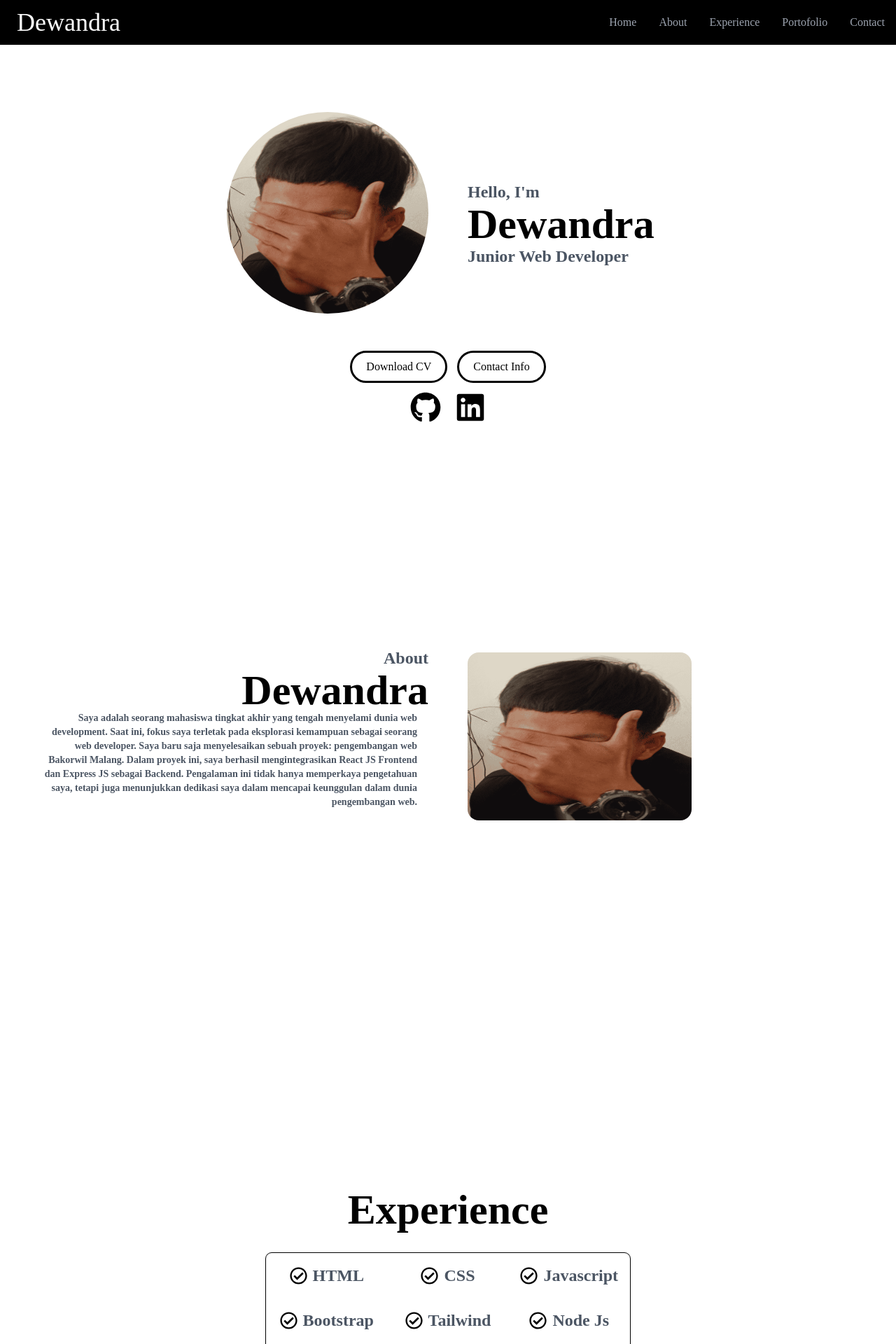
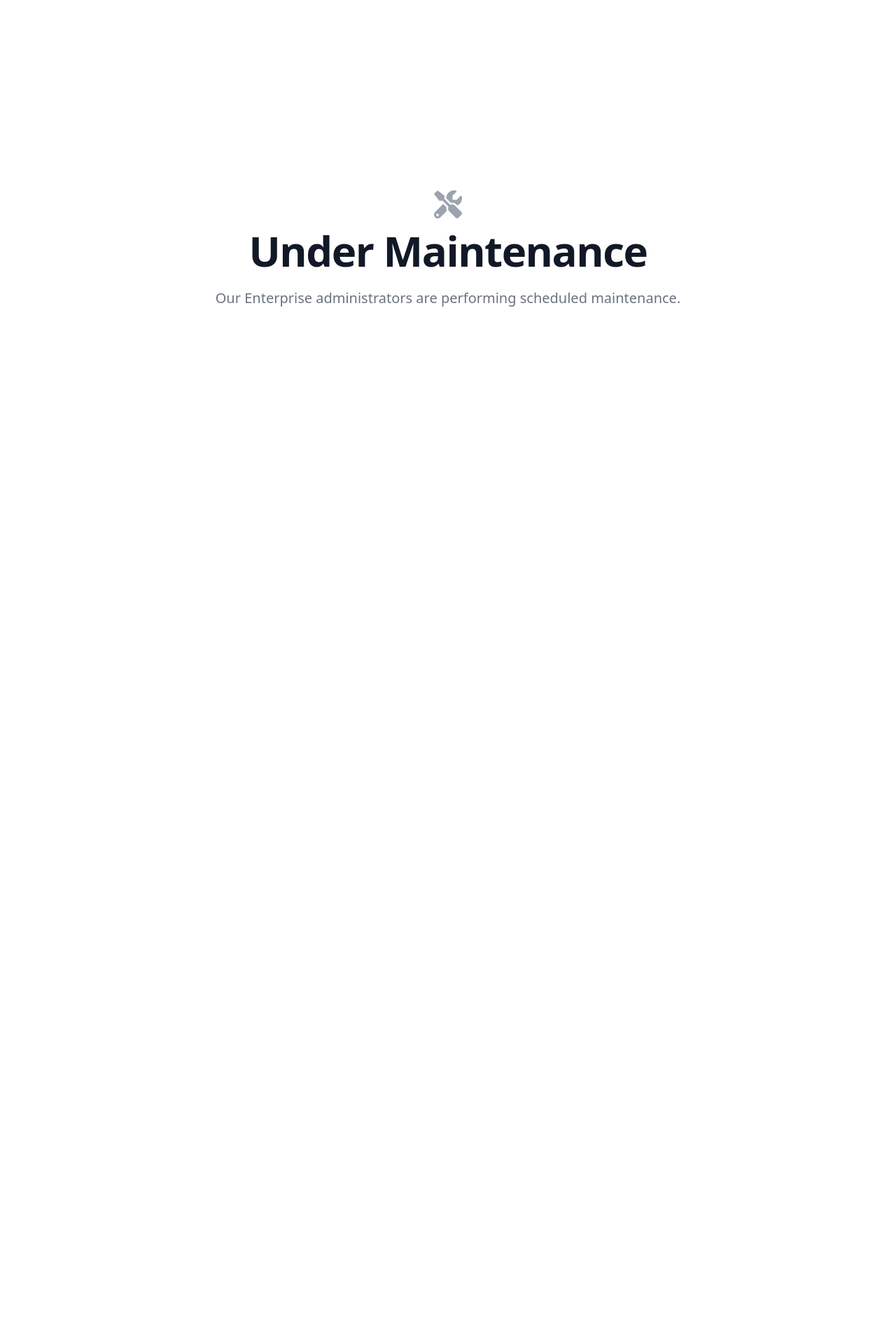
Before and after one commit to dewandra/webprobadi, a React (Vite) app: page / in a window 1280 px wide. Shown: the top 1920 px of the page at 70% size. After the commit the page ends 800 px from the top, so only its background shows below. Built offline with nearby package versions, Linux system fonts and the light colour scheme; a web font is replaced by a local one.

Commit message:
under maintanance

```diff
--- a/index.html
+++ b/index.html
@@ -1,8 +1,8 @@
-<!doctype html>
+<!DOCTYPE html>
 <html lang="en">
   <head>
     <meta charset="UTF-8" />
-    <link rel="icon" type="image/svg+xml" href="/vite.svg" />
+    <link rel="icon" type="image/svg+xml" href="/drb.png" />
     <meta name="viewport" content="width=device-width, initial-scale=1.0" />
     <title>Dewandra</title>
   </head>
--- a/src/App.jsx
+++ b/src/App.jsx
@@ -6,16 +6,18 @@
 import Portofolio from "./component/Portofolio";
 import Contact from "./component/Contact";
 import { BrowserRouter, Route, Routes } from "react-router-dom";
+import Maintanance from "./component/Maintanance";
 
 function App() {
   return (
     <>
-      <Navbar />
+      {/* <Navbar />
       <Home />
       <About />
       <Experience />
       <Portofolio />
-      <Contact />
+      <Contact /> */}
+      <Maintanance />
     </>
   );
 }
--- a/src/component/About.jsx
+++ b/src/component/About.jsx
@@ -14,7 +14,7 @@
             <p className="text-4xl md:text-6xl font-semibold text-black">
               Dewandra
             </p>
-            <p className="text-sm font-semibold text-gray-600 px-4 md:text-right md:ml-10">
+            <p className="text-sm font-semibold text-gray-600 px-4 md:text-right md:ml-10 md:pl-32">
               Saya adalah seorang mahasiswa tingkat akhir yang tengah menyelami
               dunia web development. Saat ini, fokus saya terletak pada
               eksplorasi kemampuan sebagai seorang web developer. Saya baru saja
--- a/src/component/Experience.jsx
+++ b/src/component/Experience.jsx
@@ -42,16 +42,17 @@
       id="experience"
     >
       <p className="text-4xl md:text-6xl font-semibold text-black mb-8">
-        Experience
+        Skill
       </p>
-      <div className="grid grid-cols-2 md:grid-cols-3 outline outline-offset-3 outline-1 rounded-lg ">
+      <div className="grid grid-cols-2 md:grid-cols-3 md:px-28 md:py-10 outline outline-offset-3 outline-1 rounded-lg">
         {items.map((i) => (
           <div className="flex md:justify-center items-center gap-2 p-4">
             <span>
-              <FaRegCheckCircle size={25} />
+              <FaRegCheckCircle size={25}/>
             </span>
             <p
-              className="text-l md:text-2xl font-semibold text-gray-600"
+              className="text-l md:text-2xl font-semibold text-gray-600
+            "
               key={i.id}
             >
               {i.item}
--- /dev/null
+++ b/src/component/Maintanance.jsx
@@ -0,0 +1,33 @@
+import React from "react";
+
+const Maintanance = () => {
+  return (
+    <section class="bg-white dark:bg-gray-900 h-screen">
+      <div
+        class="py-8 px-4 mx-auto max-w-screen-md text-center lg:py-16 lg:px-12"
+        id="content"
+      >
+        <div className="mt-52">
+          <svg
+            class="mx-auto mb-4 w-10 h-10 text-gray-400"
+            xmlns="http://www.w3.org/2000/svg"
+            viewBox="0 0 512 512"
+          >
+            <path
+              fill="currentColor"
+              d="M331.8 224.1c28.29 0 54.88 10.99 74.86 30.97l19.59 19.59c40.01-17.74 71.25-53.3 81.62-96.65c5.725-23.92 5.34-47.08 .2148-68.4c-2.613-10.88-16.43-14.51-24.34-6.604l-68.9 68.9h-75.6V97.2l68.9-68.9c7.912-7.912 4.275-21.73-6.604-24.34c-21.32-5.125-44.48-5.51-68.4 .2148c-55.3 13.23-98.39 60.22-107.2 116.4C224.5 128.9 224.2 137 224.3 145l82.78 82.86C315.2 225.1 323.5 224.1 331.8 224.1zM384 278.6c-23.16-23.16-57.57-27.57-85.39-13.9L191.1 158L191.1 95.99l-127.1-95.99L0 63.1l96 127.1l62.04 .0077l106.7 106.6c-13.67 27.82-9.251 62.23 13.91 85.39l117 117.1c14.62 14.5 38.21 14.5 52.71-.0016l52.75-52.75c14.5-14.5 14.5-38.08-.0016-52.71L384 278.6zM227.9 307L168.7 247.9l-148.9 148.9c-26.37 26.37-26.37 69.08 0 95.45C32.96 505.4 50.21 512 67.5 512s34.54-6.592 47.72-19.78l119.1-119.1C225.5 352.3 222.6 329.4 227.9 307zM64 472c-13.25 0-24-10.75-24-24c0-13.26 10.75-24 24-24S88 434.7 88 448C88 461.3 77.25 472 64 472z"
+            />
+          </svg>
+          <h1 class="mb-4 text-4xl font-bold tracking-tight leading-none text-gray-900 lg:mb-6 md:text-5xl xl:text-6xl dark:text-white">
+            Under Maintenance
+          </h1>
+          <p class="font-light text-gray-500 md:text-lg xl:text-xl dark:text-gray-400">
+            Our Enterprise administrators are performing scheduled maintenance.
+          </p>
+        </div>
+      </div>
+    </section>
+  );
+};
+
+export default Maintanance;
--- a/src/component/Portofolio.jsx
+++ b/src/component/Portofolio.jsx
@@ -4,7 +4,7 @@
 
 const Portofolio = () => {
   return (
-    <div className="h-screen font-myFont" id="portofolio">
+    <div className="h-screen font-myFont" id="portofolio" >
       <p className="text-center text-4xl md:text-6xl font-semibold text-black">
         Portofolio
       </p>
--- a/src/component/portofolioData.js
+++ b/src/component/portofolioData.js
@@ -7,7 +7,7 @@
   {
     id: 2,
     url: "https://www.youtube.com/embed/pyf8cbqyfPs?si=outvu1K63vcdXPeL",
-    title: "LE SSERAFIM (르세라핌) 'ANTIFRAGILE' OFFICIAL M/V",
+    title: "ANTIFRAGILE 르세라핌 - LE SSERAFIM",
   },
 ];
 
```
Also changed, not shown: public/drb.png (added).
